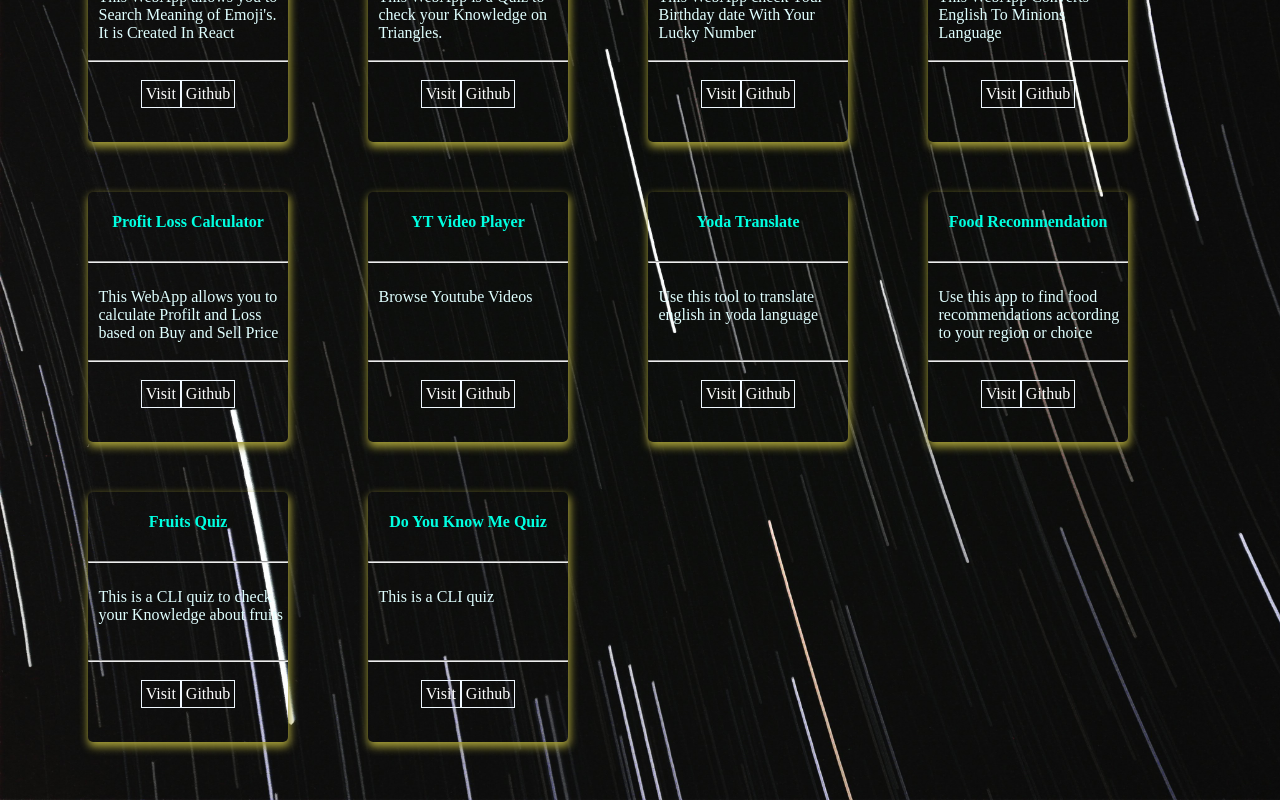
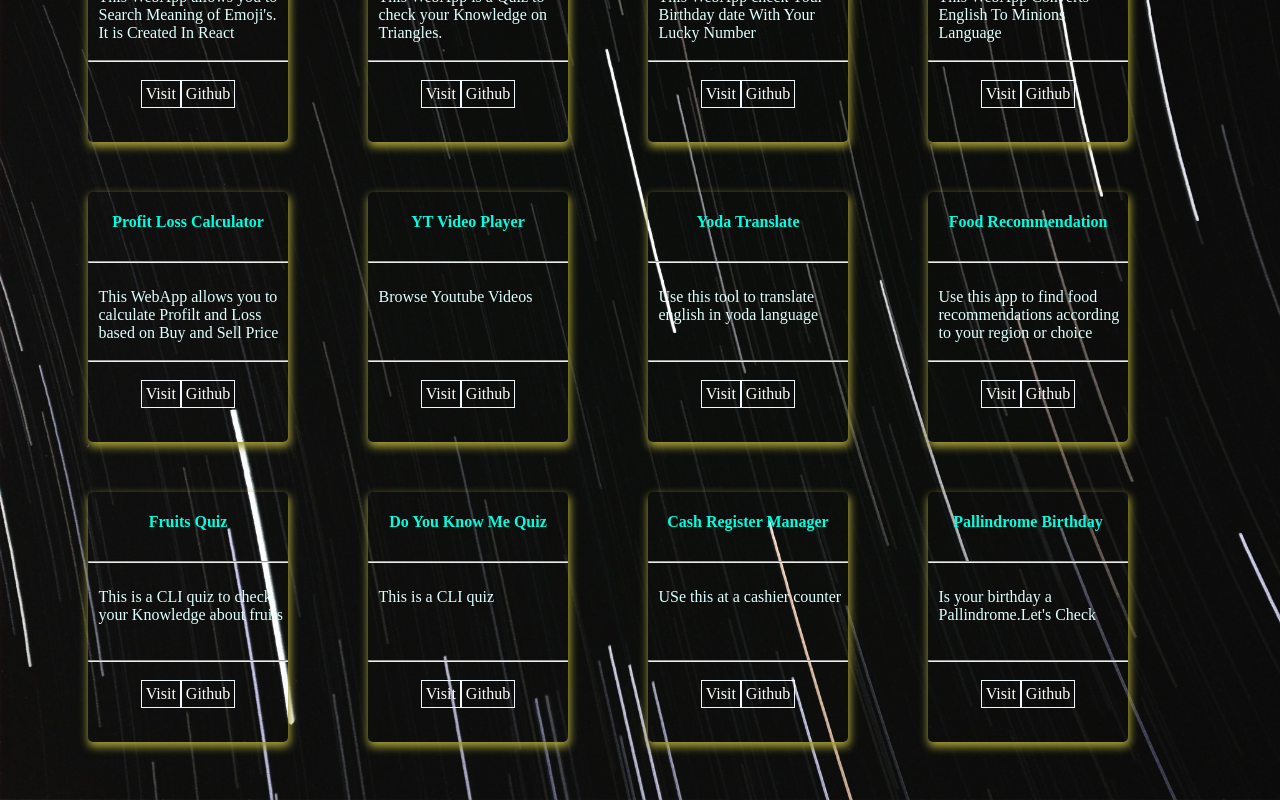
Before and after one commit to Mradul-06/NewPortfolio, a React (Create React App) app: page /Projects in a window 1280 px wide. Shown: the part 277-1077 px from the top of the page. Built offline with nearby package versions, Linux system fonts and the light colour scheme.

Commit message:
added projects

```diff
--- a/src/components/Projects.css
+++ b/src/components/Projects.css
@@ -8,7 +8,6 @@
 .card-holder{
     display: flex;
     flex-wrap: wrap;
-    justify-content:;
 }
 
 .card{
--- a/src/components/Projects.js
+++ b/src/components/Projects.js
@@ -150,6 +150,34 @@ const Projects = () => {
             <a className="source-link" href="https://github.com/Mradul-06/Do-You-Know-Me-Quiz">Github</a>
         </div>
       </div>
+      <div className="card">
+        <div className="card-heading">
+          <h4>Cash Register Manager</h4>
+        </div>
+        <hr></hr>
+        <div className="card-content">
+        <p> USe this at a cashier counter</p>
+        </div>
+        <hr></hr>
+        <div className="card-links">
+            <a className="project-link" href="https://graceful-monstera-5e952d.netlify.app/">Visit</a><br></br>
+            <a className="source-link" href="https://github.com/Mradul-06/cash-register-manager">Github</a>
+        </div>
+      </div>
+      <div className="card">
+        <div className="card-heading">
+          <h4>Pallindrome Birthday</h4>
+        </div>
+        <hr></hr>
+        <div className="card-content">
+        <p> Is your birthday a Pallindrome.Let's Check</p>
+        </div>
+        <hr></hr>
+        <div className="card-links">
+            <a className="project-link" href="https://glowing-kelpie-8e9dc5.netlify.app/">Visit</a><br></br>
+            <a className="source-link" href="https://github.com/Mradul-06/pallindrome-birthday">Github</a>
+        </div>
+      </div>
     </div>
     </section>
   )
```
